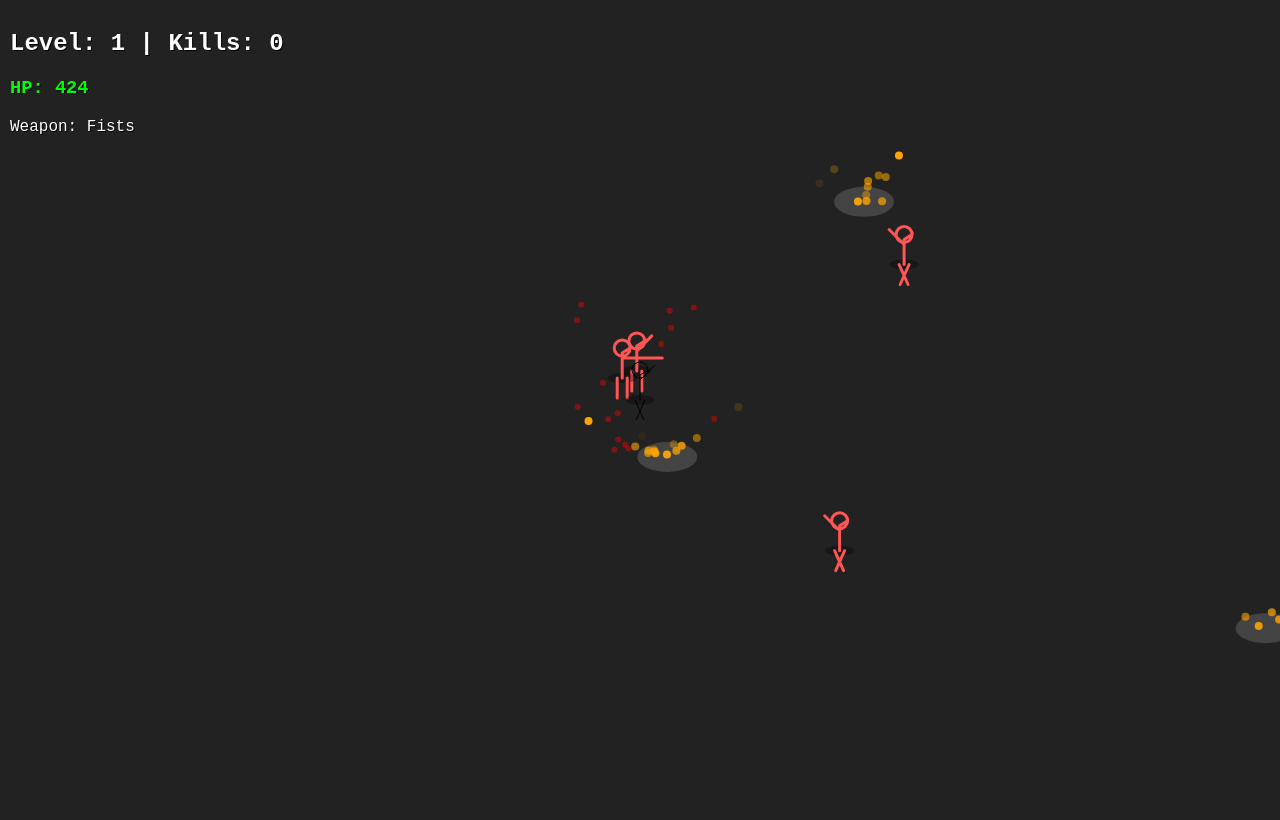
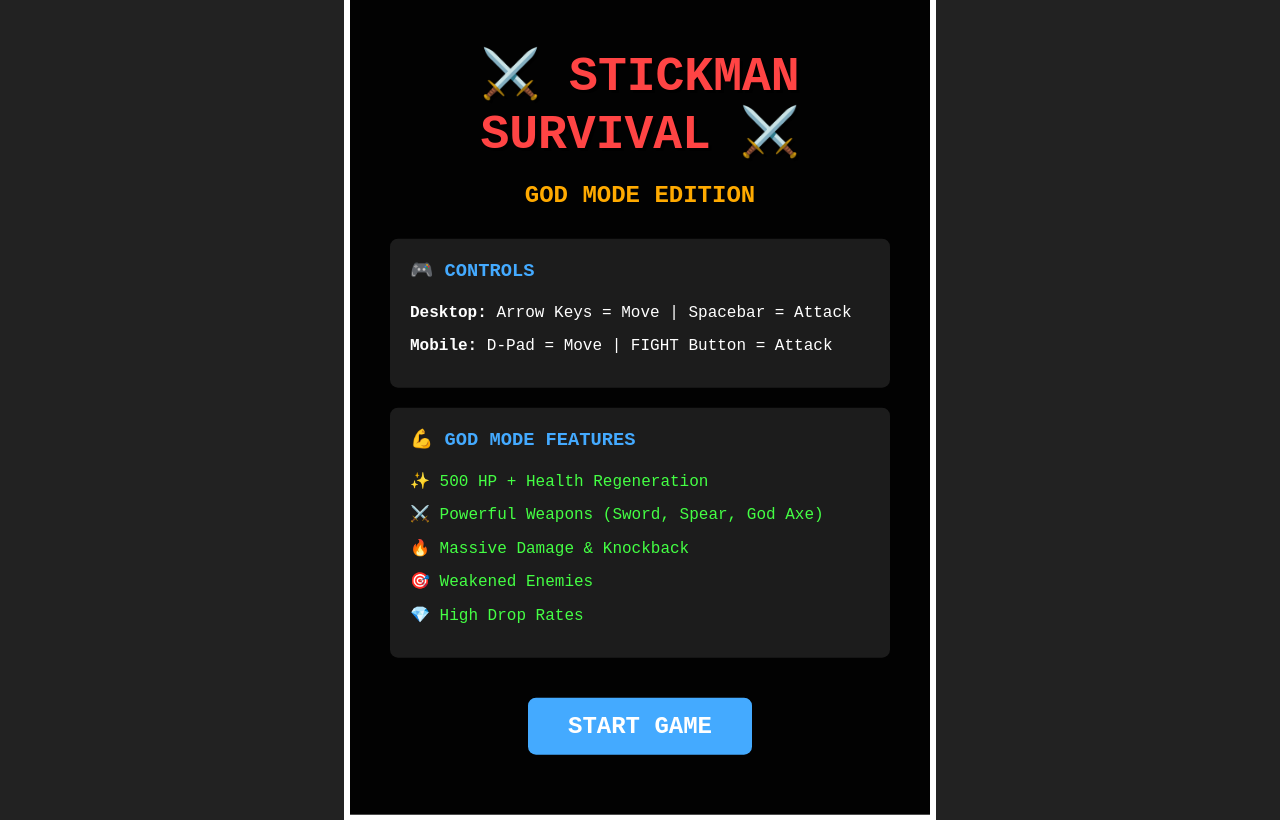
Before and after one commit to Meshach-Zm/2D-fight, a plain HTML site: page index.html in a window 1280 px wide. Drawn offline with Linux system fonts and the light colour scheme.

Commit message:
added start button

```diff
--- a/index.html
+++ b/index.html
@@ -8,9 +8,21 @@
         <style>
         body { margin: 0; overflow: hidden; background: #222; font-family: 'Courier New', Courier, monospace; touch-action: none; }
         canvas { display: block; }
-        #ui { position: absolute; top: 10px; left: 10px; color: white; pointer-events: none; text-shadow: 1px 1px 0 #000; z-index: 10; }
+        #ui { position: absolute; top: 10px; left: 10px; color: white; pointer-events: none; text-shadow: 1px 1px 0 #000; z-index: 10; display: none; }
+
+        /* Start Screen */
+        #start-screen { position: absolute; top: 50%; left: 50%; transform: translate(-50%, -50%); color: white; text-align: center; background: rgba(0,0,0,0.95); padding: 60px 40px; border: 6px solid white; z-index: 30; max-width: 500px; }
+        #start-screen h1 { font-size: 48px; margin: 0 0 20px 0; color: #ff4444; text-shadow: 3px 3px 0 #000; }
+        #start-screen h2 { font-size: 24px; margin: 0 0 30px 0; color: #ffaa00; }
+        .controls-info { text-align: left; margin: 20px 0; padding: 20px; background: rgba(255,255,255,0.1); border-radius: 8px; }
+        .controls-info h3 { margin-top: 0; color: #4af; }
+        .controls-info p { margin: 8px 0; line-height: 1.6; }
+        .feature { color: #4f4; margin: 10px 0; }
+
         #game-over { display: none; position: absolute; top: 50%; left: 50%; transform: translate(-50%, -50%); color: white; text-align: center; background: rgba(0,0,0,0.9); padding: 40px; border: 4px solid white; z-index: 20; }
-        button { padding: 15px 30px; font-size: 1.5rem; cursor: pointer; background: #fff; border: none; font-family: inherit; margin-top: 20px; font-weight: bold; }
+        button { padding: 15px 40px; font-size: 1.5rem; cursor: pointer; background: #4af; color: white; border: none; font-family: inherit; margin-top: 20px; font-weight: bold; border-radius: 8px; transition: all 0.3s; }
+        button:hover { background: #6cf; transform: scale(1.05); }
+        button:active { transform: scale(0.95); }
 
         /* Mobile Controls */
         .touch-controls { display: none; position: absolute; bottom: 20px; width: 100%; height: 140px; pointer-events: none; z-index: 15; }
@@ -26,14 +38,41 @@
 
         @media (max-width: 800px) {
             .touch-controls { display: block; }
+            #start-screen { max-width: 90%; padding: 40px 20px; }
+            #start-screen h1 { font-size: 36px; }
         }
     </style>
     </head>
     <body>
 
+        <div id="start-screen">
+            <h1>⚔️ STICKMAN SURVIVAL ⚔️</h1>
+            <h2>GOD MODE EDITION</h2>
+
+            <div class="controls-info">
+                <h3>🎮 CONTROLS</h3>
+                <p><strong>Desktop:</strong> Arrow Keys = Move | Spacebar =
+                    Attack</p>
+                <p><strong>Mobile:</strong> D-Pad = Move | FIGHT Button =
+                    Attack</p>
+            </div>
+
+            <div class="controls-info">
+                <h3>💪 GOD MODE FEATURES</h3>
+                <p class="feature">✨ 500 HP + Health Regeneration</p>
+                <p class="feature">⚔️ Powerful Weapons (Sword, Spear, God
+                    Axe)</p>
+                <p class="feature">🔥 Massive Damage & Knockback</p>
+                <p class="feature">🎯 Weakened Enemies</p>
+                <p class="feature">💎 High Drop Rates</p>
+            </div>
+
+            <button onclick="startGame()">START GAME</button>
+        </div>
+
         <div id="ui">
             <h2 id="score" style="font-size: 24px;">Level: 1 | Kills: 0</h2>
-            <h3 id="hp" style="color: #0f0;">HP: 100%</h3>
+            <h3 id="hp" style="color: #0f0;">HP: 500</h3>
             <div id="weapon-ui">Weapon: Fists</div>
         </div>
 
@@ -41,6 +80,7 @@
             <h1 style="color: red; font-size: 40px;">YOU DIED</h1>
             <p id="final-score" style="font-size: 24px;">Kills: 0</p>
             <button onclick="resetGame()">TRY AGAIN</button>
+            <button onclick="backToMenu()">MAIN MENU</button>
         </div>
 
         <div class="touch-controls">
@@ -69,7 +109,6 @@ function playSound(type) {
 
     const now = audioCtx.currentTime;
     if (type === 'hit') {
-        // Satisfying heavy hit
         osc.type = 'square';
         osc.frequency.setValueAtTime(100, now);
         osc.frequency.exponentialRampToValueAtTime(0.01, now + 0.2);
@@ -78,7 +117,6 @@ function playSound(type) {
         osc.start(now);
         osc.stop(now + 0.2);
     } else if (type === 'powerup') {
-        // High pitched ping
         osc.type = 'sine';
         osc.frequency.setValueAtTime(600, now);
         osc.frequency.linearRampToValueAtTime(1200, now + 0.1);
@@ -110,7 +148,8 @@ window.addEventListener('resize', resize);
 resize();
 
 // --- GAME STATE ---
-let gameRunning = true;
+let gameRunning = false;
+let gameStarted = false;
 let score = 0;
 let level = 1;
 let frame = 0;
@@ -121,7 +160,7 @@ const keys = { ArrowLeft: false, ArrowRight: false, ArrowUp: false, ArrowDown: f
 window.addEventListener('keydown', (e) => keys[e.key] = true);
 window.addEventListener('keyup', (e) => {
     keys[e.key] = false;
-    if (e.key === " ") player.attackReleased = true;
+    if (e.key === " " && player) player.attackReleased = true;
 });
 
 const touchLeft = document.getElementById('arrow-left');
@@ -145,7 +184,7 @@ touchDown.addEventListener('touchstart', (e) => { e.preventDefault(); touchInput
 touchDown.addEventListener('touchend', (e) => { e.preventDefault(); touchInput.down = false; });
 
 touchAtk.addEventListener('touchstart', (e) => { e.preventDefault(); keys[" "] = true; });
-touchAtk.addEventListener('touchend', (e) => { e.preventDefault(); keys[" "] = false; player.attackReleased = true; });
+touchAtk.addEventListener('touchend', (e) => { e.preventDefault(); keys[" "] = false; if(player) player.attackReleased = true; });
 
 // --- CLASSES ---
 
@@ -161,10 +200,10 @@ class Weapon {
 
 // BUFFED WEAPONS
 const WEAPONS = {
-    fist: new Weapon("Iron Fists", 50, 20, "none", 15), // Faster, longer reach
+    fist: new Weapon("Iron Fists", 50, 20, "none", 15),
     sword: new Weapon("Mega Sword", 80, 40, "#55f", 20),
     spear: new Weapon("Long Pike", 120, 30, "#0f0", 25),
-    axe: new Weapon("God Axe", 70, 100, "#f00", 35) // One shot kill
+    axe: new Weapon("God Axe", 70, 100, "#f00", 35)
 };
 
 class Entity {
@@ -264,7 +303,7 @@ class Player extends Entity {
     constructor() {
         super(width/2, height/2, "white");
         this.speed = 5;
-        this.maxHp = 500; // MASSIVE HEALTH
+        this.maxHp = 500;
         this.hp = 500;
         this.weapon = WEAPONS.fist;
         this.attackReleased = true;
@@ -275,7 +314,7 @@ class Player extends Entity {
 
         // REGENERATION
         if(frame % 30 === 0 && this.hp < this.maxHp) {
-            this.hp += 2; // Heal over time
+            this.hp += 2;
         }
 
         let moveX = 0;
@@ -306,15 +345,14 @@ class Enemy extends Entity {
     constructor(type) {
         super(Math.random() * width, Math.random() > 0.5 ? height + 20 : 100, "#f55");
         this.type = type;
-        // NERFED ENEMIES
         if (type === 'wolf') {
             this.speed = 3.0;
-            this.hp = 15; // Dies in 1 hit
-            this.damage = 5; // Low damage
+            this.hp = 15;
+            this.damage = 5;
         } else {
             this.speed = 1.0 + (Math.random());
-            this.hp = 30; // Dies in 2 punches or 1 weapon hit
-            this.damage = 3; // Very low damage
+            this.hp = 30;
+            this.damage = 3;
             this.weapon = WEAPONS.fist;
         }
     }
@@ -335,7 +373,7 @@ class Enemy extends Entity {
             this.vy = 0;
             if (this.attackTimer === 0) {
                 this.attacking = true;
-                this.attackTimer = 80; // Slower attacks
+                this.attackTimer = 80;
                 checkCombat(this);
             }
         }
@@ -366,7 +404,7 @@ class Particle {
     constructor(x, y, color, isFire = false) {
         this.x = x; this.y = y; this.color = color;
         this.life = 1.0;
-        this.vx = (Math.random() - 0.5) * 8; // More explosion
+        this.vx = (Math.random() - 0.5) * 8;
         this.vy = (Math.random() - 0.5) * 8;
         this.isFire = isFire;
         if(isFire) this.vy = -Math.random() * 3;
@@ -386,7 +424,7 @@ class Particle {
 }
 
 // --- OBJECTS ---
-let player = new Player();
+let player = null;
 let enemies = [];
 let particles = [];
 let drops = [];
@@ -402,18 +440,16 @@ function spawnObstacles() {
         });
     }
 }
-spawnObstacles();
 
 function spawnWave() {
     enemies = [];
-    const count = 3 + level; // Fewer enemies adding up
+    const count = 3 + level;
     for (let i = 0; i < count; i++) {
         const type = (level > 2 && Math.random() > 0.8) ? 'wolf' : 'stick';
         enemies.push(new Enemy(type));
     }
     updateUI();
 }
-spawnWave();
 
 function checkCombat(attacker) {
     const targetList = attacker === player ? enemies : [player];
@@ -427,11 +463,11 @@ function checkCombat(attacker) {
 
         if (dist < range && facing) {
             let dmg = attacker.weapon ? attacker.weapon.damage : 10;
-            if (attacker.type === 'wolf') dmg = 5; // Weak wolves
+            if (attacker.type === 'wolf') dmg = 5;
 
             target.hp -= dmg;
-            target.hitStun = 20; // Longer stun
-            target.vx = attacker.direction * 15; // Huge knockback
+            target.hitStun = 20;
+            target.vx = attacker.direction * 15;
 
             spawnBlood(target.x, target.y - 20);
             if (attacker === player) {
@@ -456,13 +492,11 @@ function killEntity(target) {
         document.getElementById('game-over').style.display = 'block';
         document.getElementById('final-score').innerText = "Kills: " + score;
     } else {
-        // High loot chance
         if (Math.random() > 0.7) {
             const wps = [WEAPONS.sword, WEAPONS.spear, WEAPONS.axe];
             const loot = wps[Math.floor(Math.random() * wps.length)];
             drops.push({x: target.x, y: target.y, type: 'weapon', val: loot});
         }
-        // Health potion chance
         else if (Math.random() > 0.8) {
              drops.push({x: target.x, y: target.y, type: 'health', val: 50});
         }
@@ -488,6 +522,22 @@ function updateUI() {
     else hpEl.style.color = "#0f0";
 }
 
+function startGame() {
+    document.getElementById('start-screen').style.display = 'none';
+    document.getElementById('ui').style.display = 'block';
+    gameStarted = true;
+    gameRunning = true;
+    player = new Player();
+    level = 1;
+    score = 0;
+    spawnWave();
+    spawnObstacles();
+    drops = [];
+    particles = [];
+    document.getElementById('weapon-ui').innerText = "Weapon: Iron Fists";
+    loop();
+}
+
 function resetGame() {
     player = new Player();
     level = 1;
@@ -496,9 +546,22 @@ function resetGame() {
     spawnObstacles();
     gameRunning = true;
     document.getElementById('game-over').style.display = 'none';
-    document.getElementById('weapon-ui').innerText = "Weapon: Fists";
+    document.getElementById('weapon-ui').innerText = "Weapon: Iron Fists";
     drops = [];
+    particles = [];
     loop();
+}
+
+function backToMenu() {
+    document.getElementById('game-over').style.display = 'none';
+    document.getElementById('ui').style.display = 'none';
+    document.getElementById('start-screen').style.display = 'block';
+    gameStarted = false;
+    gameRunning = false;
+    player = null;
+    enemies = [];
+    particles = [];
+    drops = [];
 }
 
 function loop() {
@@ -526,21 +589,20 @@ function loop() {
         }
         const dist = Math.sqrt((player.x - obs.x)**2 + (player.y - obs.y)**2);
         if (dist < obs.r && frame % 60 === 0) {
-            player.hp -= 2; // Reduced fire damage
+            player.hp -= 2;
             spawnBlood(player.x, player.y);
             updateUI();
             if(player.hp <= 0) killEntity(player);
         }
     });
 
-    // Drops
     drops.forEach((d, i) => {
         if(d.type === 'weapon') {
             ctx.fillStyle = "yellow";
             ctx.beginPath(); ctx.arc(d.x, d.y, 8, 0, Math.PI*2); ctx.fill();
             ctx.fillStyle = "white"; ctx.fillText(d.val.name, d.x - 20, d.y - 15);
         } else {
-            ctx.fillStyle = "#0f0"; // Green Health Orb
+            ctx.fillStyle = "#0f0";
             ctx.beginPath(); ctx.arc(d.x, d.y, 8, 0, Math.PI*2); ctx.fill();
             ctx.fillStyle = "white"; ctx.fillText("+HP", d.x - 10, d.y - 15);
         }
@@ -575,14 +637,15 @@ function loop() {
 
     if (shake > 0) ctx.restore();
 
-    // UI HP update
     updateUI();
 
     frame++;
     requestAnimationFrame(loop);
 }
 
-loop();
+// Initial render
+ctx.fillStyle = "#222";
+ctx.fillRect(0, 0, width, height);
 
 </script>
     </body>
```
